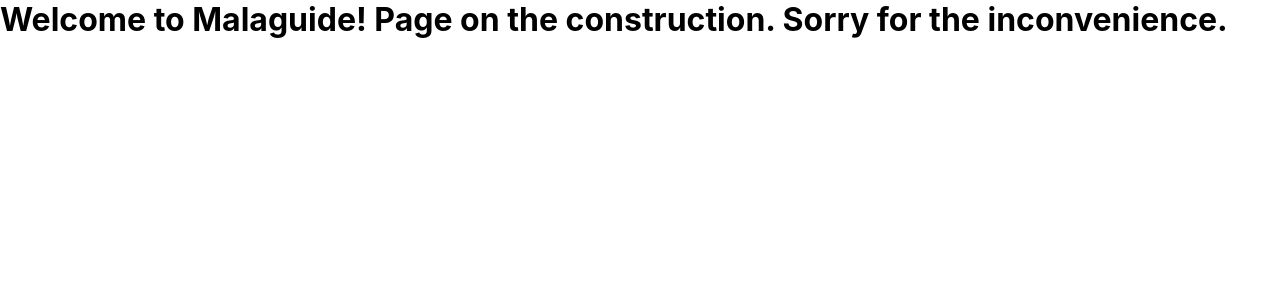
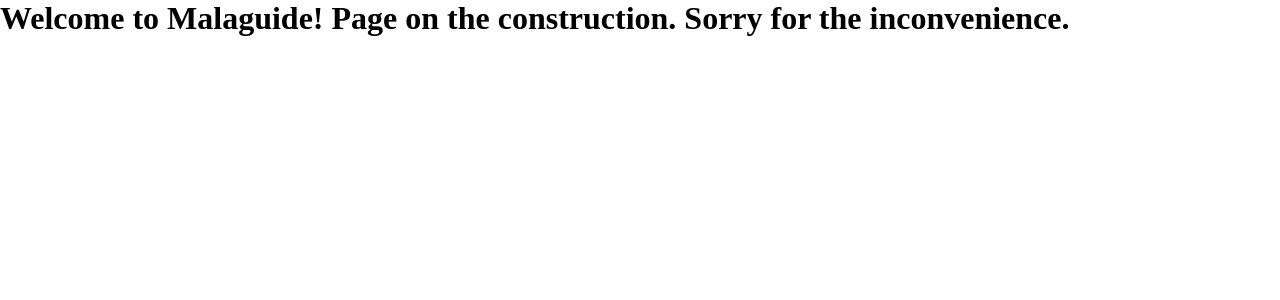
Before and after one commit to isdi-coders-2023/Thais-Jacob-Final-Project-front-202301-mal, a React (Create React App) app: page / in a window 1280 px wide. Shown: the top 300 px of the page. Built offline with nearby package versions, Linux system fonts and the light colour scheme.

Commit message:
separate fonts from index css reset settings

```diff
--- a/src/index.css
+++ b/src/index.css
@@ -1,18 +1,7 @@
-body {
-  font-family: -apple-system, BlinkMacSystemFont, 'Segoe UI', 'Roboto', 'Oxygen',
-    'Ubuntu', 'Cantarell', 'Fira Sans', 'Droid Sans', 'Helvetica Neue',
-    sans-serif;
-  -webkit-font-smoothing: antialiased;
-  -moz-osx-font-smoothing: grayscale;
-}
-
-code {
-  font-family: source-code-pro, Menlo, Monaco, Consolas, 'Courier New',
-    monospace;
-}
-
 /* ------ RESETS ------ */
-* {
+*,
+*::before,
+*::after {
   margin: 0;
   padding: 0;
   box-sizing: border-box;
@@ -26,21 +15,3 @@
 a {
   text-decoration: none;
 }
-
-@font-face {
-  font-family: 'DMSans-Bold';
-  src: local('DMSans-Bold'),
-    url(./assets/fonts/DMSans-Bold.ttf) format(truetype);
-}
-
-@font-face {
-  font-family: 'DMSans-Medium';
-  src: local('DMSans-Medium'),
-    url(./assets/fonts/DMSans-Medium.ttf) format(truetype);
-}
-
-@font-face {
-  font-family: 'DMSans-Regular';
-  src: local('DMSans-Regular'),
-    url(./assets/fonts/DMSans-Regular.ttf) format(truetype);
-}
```
